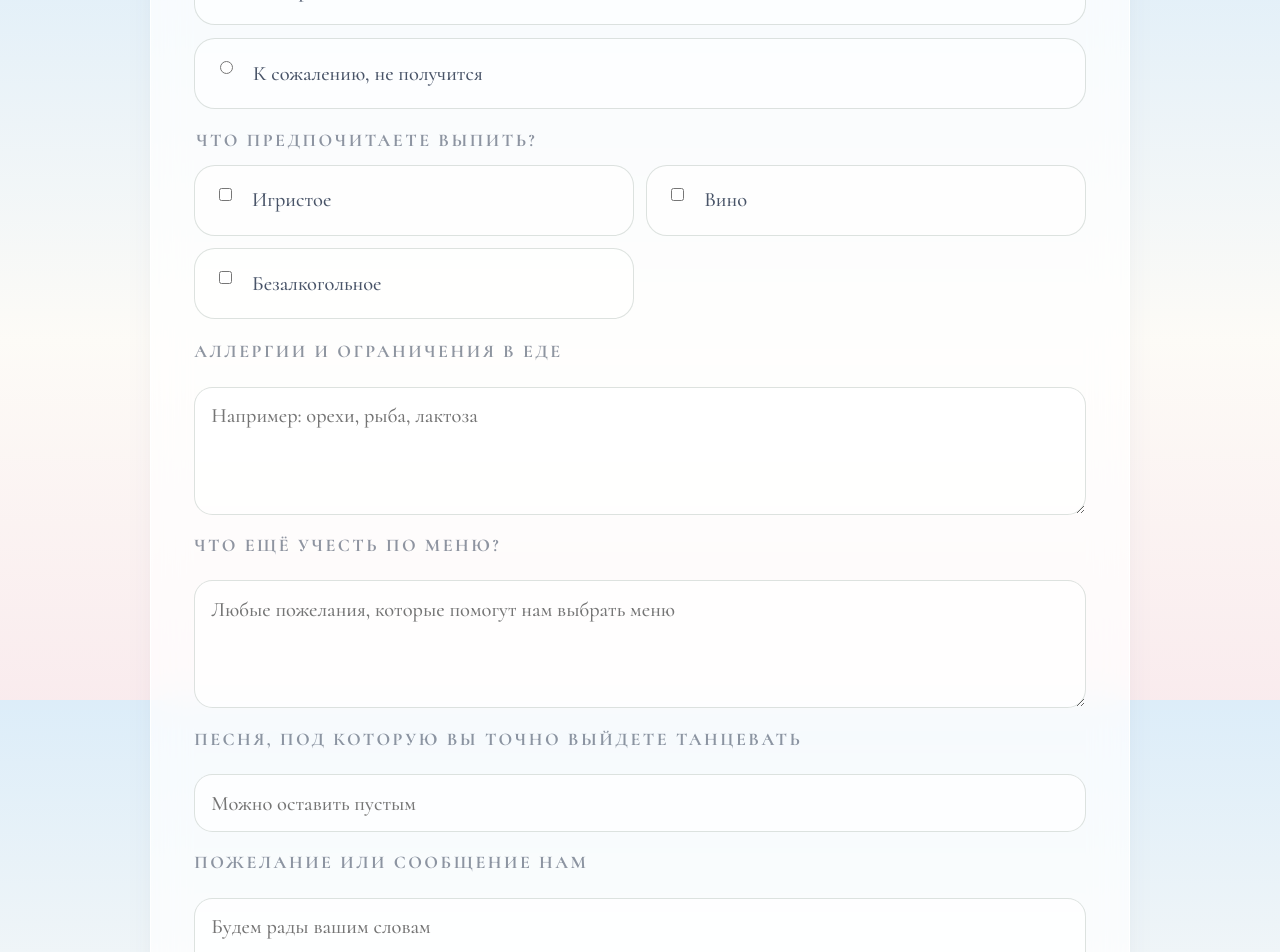
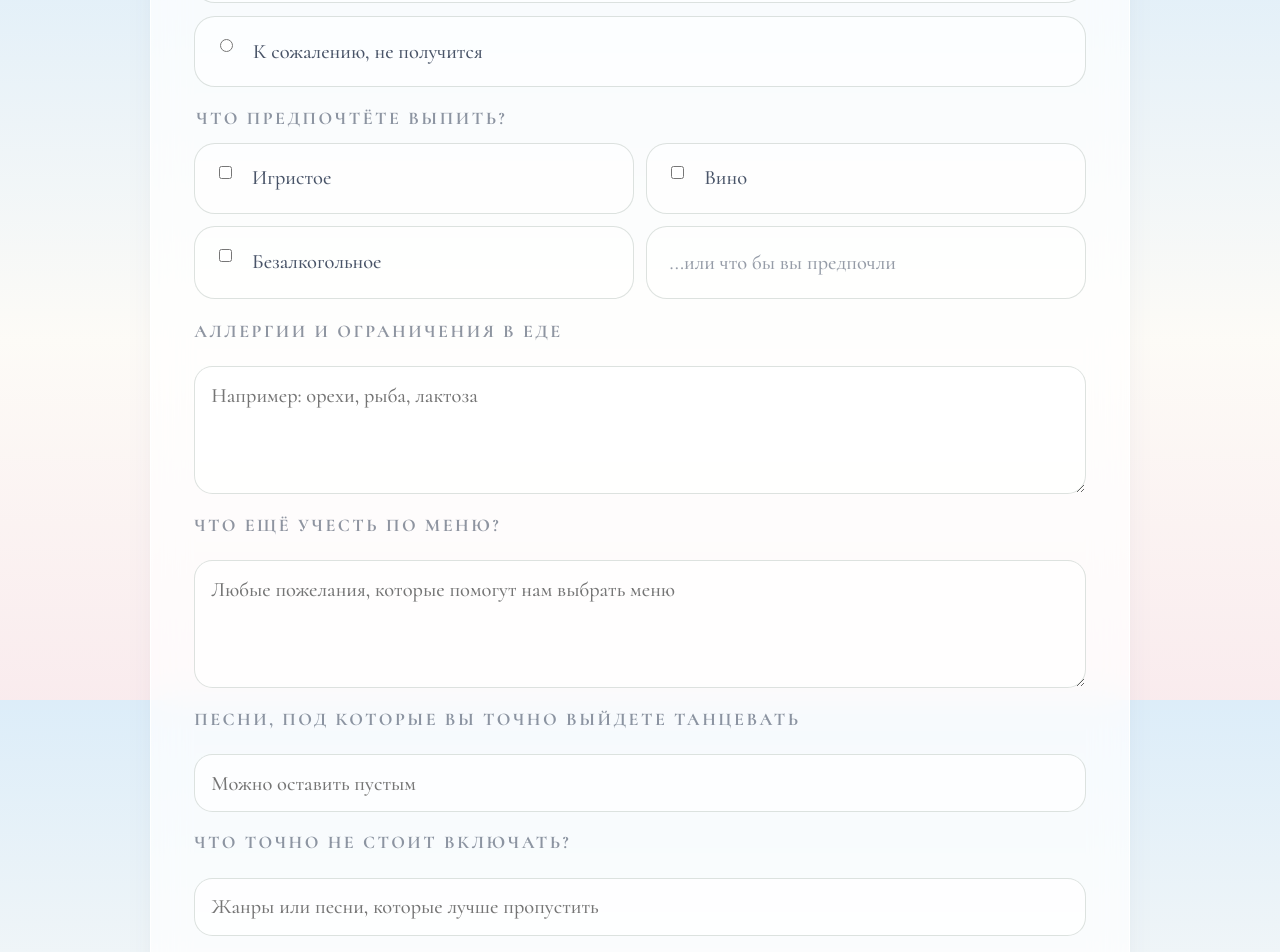
Before and after one commit to mmeow0/wedding, a React (Vite) app: page / in a window 1280 px wide. Shown: the part 4100-5052 px from the top of the page. Built offline with nearby package versions, Linux system fonts and the light colour scheme.

Commit message:
add photo date

```diff
--- a/src/components/DressCodeSection.tsx
+++ b/src/components/DressCodeSection.tsx
@@ -25,7 +25,7 @@ export function DressCodeSection({ dressCode }: DressCodeSectionProps) {
               centered
               script="будем рады видеть"
               title="Дресс-код"
-              description="Будет особенно красиво, если в образах появятся оттенки зелени, молочного, тёплого дерева и мягкого серого."
+              description="Будет особенно красиво, если в образах появятся оттенки зелени, молочного, тёплого дерева и мягкого серого. Это совсем не обязательно: мы любим вас в любом образе."
             />
             <div id="dress-code-title" className="sr-anchor" aria-hidden="true" />
           </>
--- a/src/components/RsvpForm.tsx
+++ b/src/components/RsvpForm.tsx
@@ -50,9 +50,11 @@ export function RsvpForm({ guest }: RsvpFormProps) {
       plusOne: "no",
       plusOneName: "",
       drinks,
+      drinkNotes: String(formData.get("drinkNotes") ?? ""),
       allergens: String(formData.get("allergens") ?? ""),
       menuNotes: String(formData.get("menuNotes") ?? ""),
       song: String(formData.get("song") ?? ""),
+      avoidSongs: String(formData.get("avoidSongs") ?? ""),
       message: String(formData.get("message") ?? "")
     };
 
@@ -102,7 +104,6 @@ export function RsvpForm({ guest }: RsvpFormProps) {
   return (
     <form className="surface-card form-card" onSubmit={handleSubmit}>
       <div className="form-card__intro">
-        <p className="form-card__eyebrow">Анкета</p>
         <h3 className="form-card__title">Поделитесь, как вам будет комфортнее</h3>
       </div>
 
@@ -132,7 +133,7 @@ export function RsvpForm({ guest }: RsvpFormProps) {
       </fieldset>
 
       <fieldset className="form-card__group">
-        <legend>Что предпочитаете выпить?</legend>
+        <legend>Что предпочтёте выпить?</legend>
         <div className="option-grid option-grid--two">
           {drinkOptions.map((option) => (
             <label
@@ -152,6 +153,15 @@ export function RsvpForm({ guest }: RsvpFormProps) {
               <span>{option.label}</span>
             </label>
           ))}
+          <label className="option-card option-card--text">
+            <input
+              className="option-card__text-input"
+              name="drinkNotes"
+              type="text"
+              placeholder="...или что бы вы предпочли"
+              disabled={isSubmitting}
+            />
+          </label>
         </div>
       </fieldset>
 
@@ -179,12 +189,23 @@ export function RsvpForm({ guest }: RsvpFormProps) {
         </label>
 
         <label className="field">
-          <span className="field-label">Песня, под которую вы точно выйдете танцевать</span>
+          <span className="field-label">Песни, под которые вы точно выйдете танцевать</span>
           <input
             className="text-input"
             name="song"
             type="text"
             placeholder="Можно оставить пустым"
+            disabled={isSubmitting}
+          />
+        </label>
+
+        <label className="field">
+          <span className="field-label">Что точно не стоит включать?</span>
+          <input
+            className="text-input"
+            name="avoidSongs"
+            type="text"
+            placeholder="Жанры или песни, которые лучше пропустить"
             disabled={isSubmitting}
           />
         </label>
--- a/src/components/StorySection.tsx
+++ b/src/components/StorySection.tsx
@@ -39,7 +39,10 @@ export function StorySection() {
                       height="900"
                     />
                   </div>
-                  <figcaption className="story-polaroid__caption">{moment.caption}</figcaption>
+                  <figcaption className="story-polaroid__caption">
+                    <span>{moment.caption}</span>
+                    <time>{moment.date}</time>
+                  </figcaption>
                 </figure>
 
                 <div className="story-copy">
--- a/src/styles.css
+++ b/src/styles.css
@@ -1092,7 +1092,7 @@ ol {
   box-shadow: 0 12px 28px -22px rgba(70, 79, 99, 0.52);
 }
 
-.option-card input {
+.option-card input:not(.option-card__text-input) {
   margin-top: 0.2rem;
   accent-color: hsl(var(--primary));
 }
@@ -1101,6 +1101,26 @@ ol {
   color: var(--ink);
   font-size: var(--text-control);
   line-height: 1.55;
+}
+
+.option-card--text {
+  align-items: center;
+}
+
+.option-card__text-input {
+  width: 100%;
+  min-width: 0;
+  border: 0;
+  outline: 0;
+  background: transparent;
+  color: var(--ink);
+  font: inherit;
+  font-size: var(--text-control);
+  line-height: 1.55;
+}
+
+.option-card__text-input::placeholder {
+  color: rgba(73, 84, 104, 0.58);
 }
 
 .field-grid {
@@ -1269,11 +1289,22 @@ ol {
 }
 
 .story-polaroid__caption {
+  display: grid;
+  gap: 0.1rem;
   margin-top: 0.75rem;
   text-align: center;
   font-family: var(--font-script);
-  font-size: 1.75rem;
+  font-size: 2.5rem;
+  line-height: 1.05;
   color: hsl(var(--primary));
+}
+
+.story-polaroid__caption time {
+  font-family: var(--font-display);
+  font-size: 0.5em;
+  font-style: italic;
+  margin-top: 0.9rem;
+  color: rgba(73, 84, 104, 0.62);
 }
 
 .story-copy__year {
--- a/src/types.ts
+++ b/src/types.ts
@@ -41,8 +41,10 @@ export type RsvpPayload = {
   readonly plusOne: "yes" | "no";
   readonly plusOneName: string;
   readonly drinks: readonly string[];
+  readonly drinkNotes: string;
   readonly allergens: string;
   readonly menuNotes: string;
   readonly song: string;
+  readonly avoidSongs: string;
   readonly message: string;
 };
```
Also changed, not shown: src/content.ts (+26 -19 lines), 2 other files (tests, documents, lock files or other folders).
